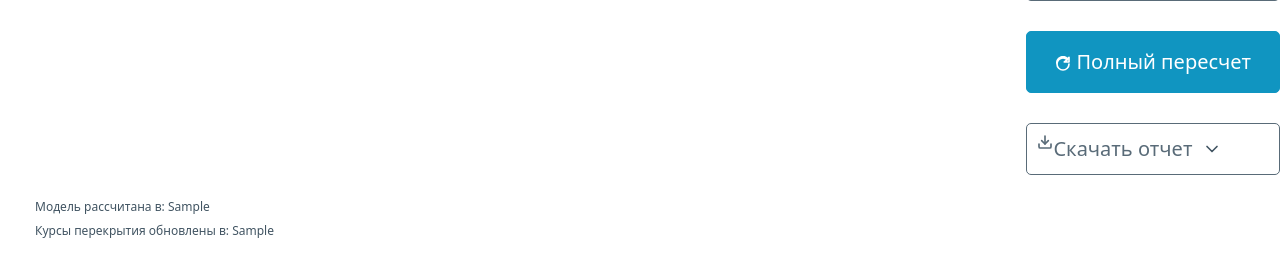
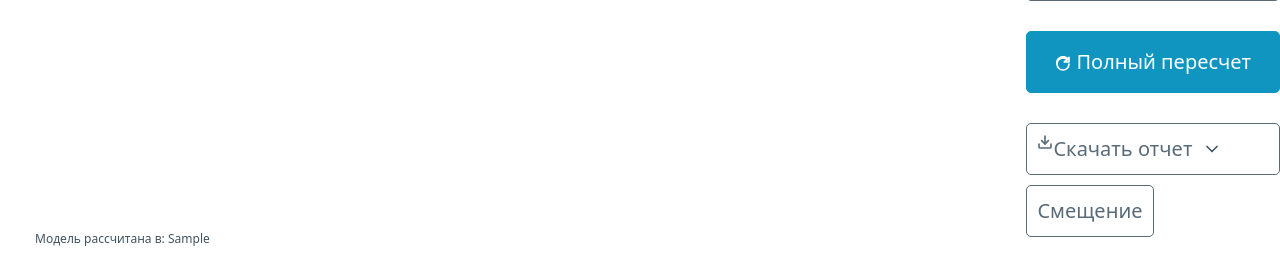
Before and after one commit to amstel1/elasticity, a FastAPI app: template templates/list.html in a window 1280 px wide. Shown: the part 171-426 px from the top of the page. Run offline with FastAPI, Linux system fonts and the light colour scheme; the template is opened without the code that fills it: most values are stand-ins (such as "Sample title", 1, 10 or a date in 2020).

Commit message:
add button

```diff
--- a/templates/list.html
+++ b/templates/list.html
@@ -49,6 +49,7 @@
                                 <li><a href="/download/file_long" download="long__usd_eur_rub.xlsx">Полный отчет</a></li>
                             </ul>
                         </details>
+                        <a href="/offset" role="button" class="nav-button outline secondary">Смещение</a>
                     </div>
                 </div>
         </nav>
```
